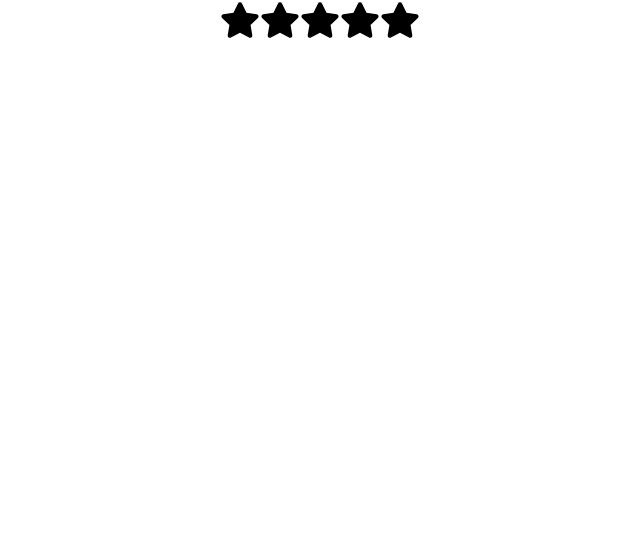
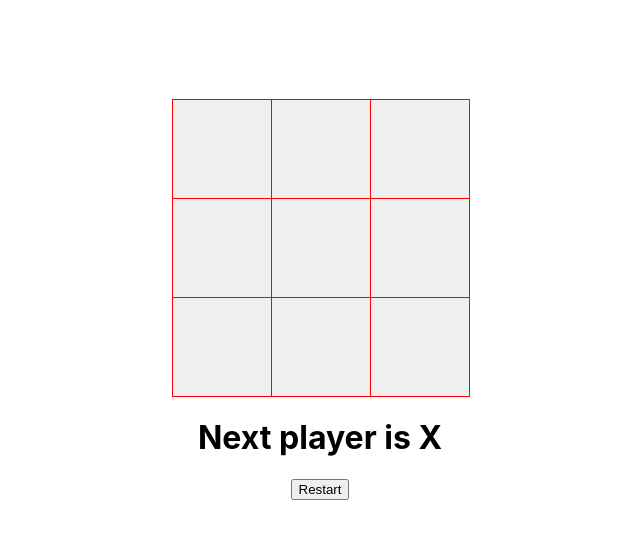
Before and after one commit to gogata05/React, a React (Create React App) app in the folder 01.Components/01. All React Components/: page / in a window 1280 px wide. Shown: the top 538 px of the page, without its empty margins (320-960 px from the left). Built offline with nearby package versions, Linux system fonts and the light colour scheme.

Commit message:
TicTacToe

```diff
--- a/01.Components/01. All React Components/src/App.js
+++ b/01.Components/01. All React Components/src/App.js
@@ -13,6 +13,7 @@
 import ScrollToSection from "./components/scroll-to-top-and-bottom/scroll-to-section";
 import SearchAutocomplete from "./components/search-autocomplete-with-api";
 import StarRating from "./components/star-rating";
+import TicTacToe from "./components/tic-tact-toe";
 
 function App() {
   return (
@@ -61,7 +62,10 @@
       {/* <SearchAutocomplete /> */}
 
       {/* Star rating component */}
-      <StarRating noOfStars={5} />
+      {/* <StarRating noOfStars={5} /> */}
+
+      {/* Tic tac toe */}
+      <TicTacToe />
     </div>
   );
 }
--- /dev/null
+++ b/01.Components/01. All React Components/src/components/tic-tact-toe/index.jsx
@@ -0,0 +1,94 @@
+// 0 1 2
+// 3 4 5
+// 6 7 8
+
+import { useEffect, useState } from "react";
+import "./styles.css";
+
+function Square({ value, onClick }) {
+  return (
+    <button onClick={onClick} className="square">
+      {value}
+    </button>
+  );
+}
+
+export default function TicTacToe() {
+  const [squares, setSquares] = useState(Array(9).fill(""));
+  const [isXTurn, setIsXTurn] = useState(true);
+  const [status, setStatus] = useState("");
+
+  function getWinner(squares) {
+    const winningPatterns = [
+      [0, 1, 2],
+      [3, 4, 5],
+      [6, 7, 8],
+      [2, 5, 8],
+      [0, 4, 8],
+      [2, 4, 6],
+      [0, 3, 6],
+      [1, 4, 7],
+    ];
+
+    for (let i = 0; i < winningPatterns.length; i++) {
+      const [x, y, z] = winningPatterns[i];
+
+      if (
+        squares[x] &&
+        squares[x] === squares[y] &&
+        squares[x] === squares[z]
+      ) {
+        return squares[x];
+      }
+    }
+
+    return null;
+  }
+
+  function handleClick(getCurrentSquare) {
+    let cpySquares = [...squares];
+    if (getWinner(cpySquares) || cpySquares[getCurrentSquare]) return;
+    cpySquares[getCurrentSquare] = isXTurn ? "X" : "O";
+    setIsXTurn(!isXTurn);
+    setSquares(cpySquares);
+  }
+
+  function handleRestart() {
+    setIsXTurn(true);
+    setSquares(Array(9).fill(""));
+  }
+
+  useEffect(() => {
+    if (!getWinner(squares) && squares.every((item) => item !== "")) {
+      setStatus(`This is a draw ! Please restart the game`);
+    } else if (getWinner(squares)) {
+      setStatus(`Winner is ${getWinner(squares)}. Please restart the game`);
+    } else {
+      setStatus(`Next player is ${isXTurn ? "X" : "O"}`);
+    }
+  }, [squares, isXTurn]);
+
+  console.log(squares);
+
+  return (
+    <div className="tic-tac-toe-container">
+      <div className="row">
+        <Square value={squares[0]} onClick={() => handleClick(0)} />
+        <Square value={squares[1]} onClick={() => handleClick(1)} />
+        <Square value={squares[2]} onClick={() => handleClick(2)} />
+      </div>
+      <div className="row">
+        <Square value={squares[3]} onClick={() => handleClick(3)} />
+        <Square value={squares[4]} onClick={() => handleClick(4)} />
+        <Square value={squares[5]} onClick={() => handleClick(5)} />
+      </div>
+      <div className="row">
+        <Square value={squares[6]} onClick={() => handleClick(6)} />
+        <Square value={squares[7]} onClick={() => handleClick(7)} />
+        <Square value={squares[8]} onClick={() => handleClick(8)} />
+      </div>
+      <h1>{status}</h1>
+      <button onClick={handleRestart}>Restart</button>
+    </div>
+  );
+}
--- /dev/null
+++ b/01.Components/01. All React Components/src/components/tic-tact-toe/styles.css
@@ -0,0 +1,19 @@
+.tic-tac-toe-container {
+  display: flex;
+  flex-direction: column;
+  align-items: center;
+  margin-top: 100px;
+}
+
+.square {
+  border: 1px solid red;
+  float: left;
+  font-size: 40px;
+  height: 100px;
+  padding: 0px;
+  text-align: center;
+  width: 100px;
+  margin-right: -1px;
+  margin-top: -1px;
+  cursor: pointer;
+}
```
